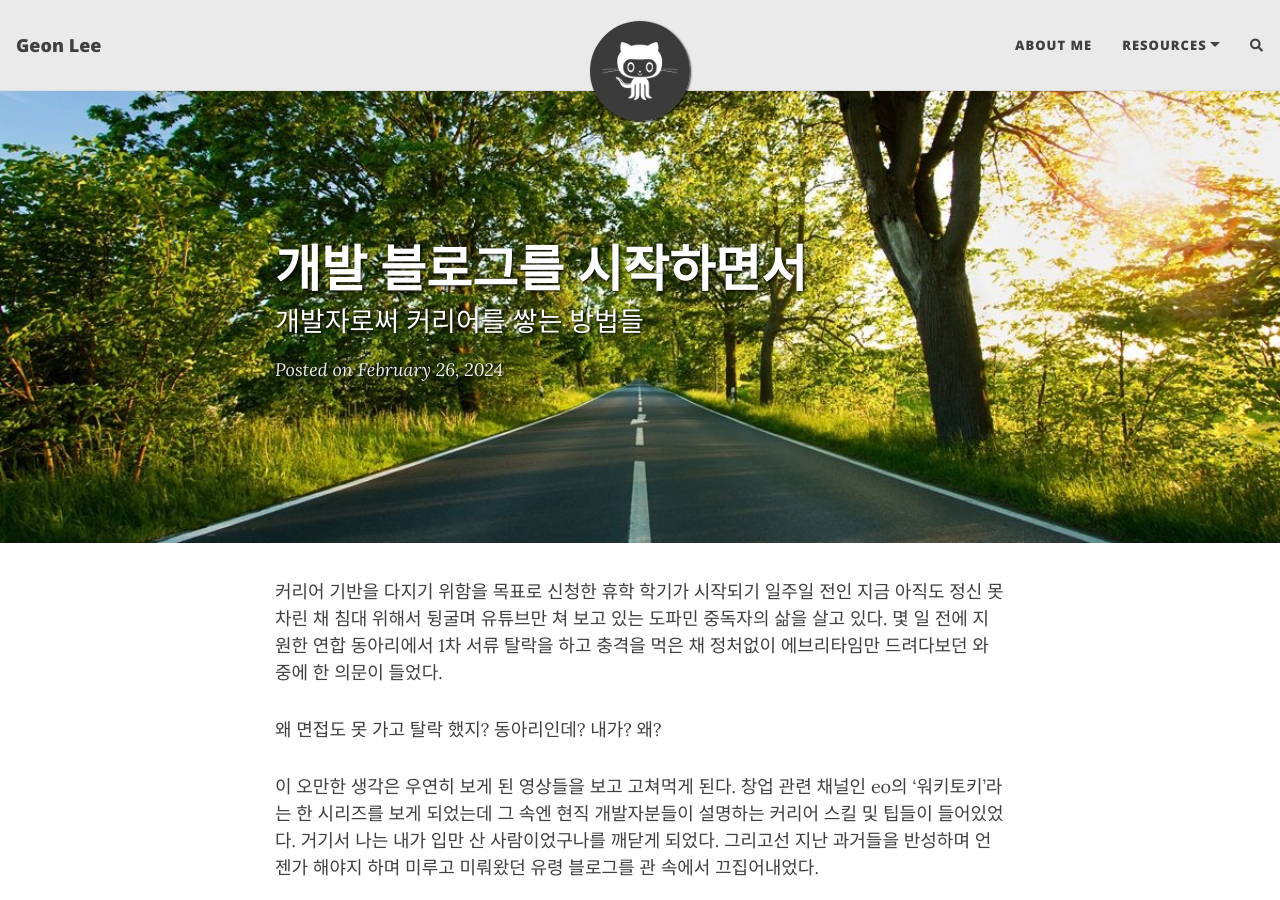
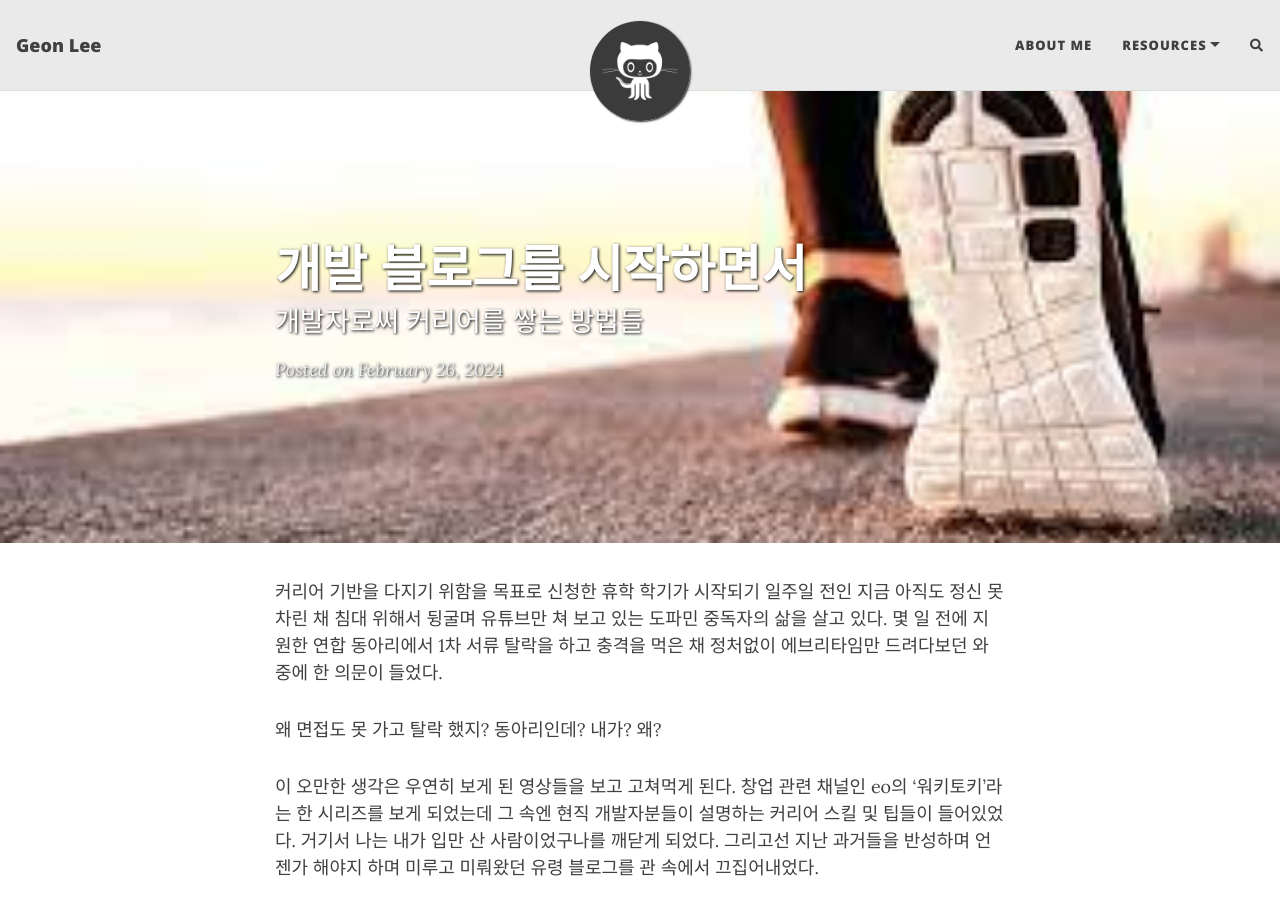
Before and after one commit to geon-2/geon-2.github.io, a Jekyll site: the page built from _posts/2024-02-26-start-career.md, in a window 1280 px wide and 900 px high. Built offline with Jekyll 4.4.1, drawn with Linux system fonts in a browser that asks for light colours; nearby versions of some CDN libraries; comment, search, counter and statistics services are not loaded.

Commit message:
update post

```diff
--- a/_posts/2024-02-26-start-career.md
+++ b/_posts/2024-02-26-start-career.md
@@ -2,9 +2,9 @@
 layout: post
 title: 개발 블로그를 시작하면서
 subtitle: 개발자로써 커리어를 쌓는 방법들
-cover-img: /assets/img/path.jpg
-thumbnail-img: /assets/img/thumb.png
-share-img: /assets/img/path.jpg
+cover-img: /assets/img/cover/running.jpeg
+thumbnail-img: /assets/img/thumb/sprout.png
+share-img: /assets/img/cover/running.jpeg
 tags: [development, career]
 ---
 
```
Also changed, not shown: assets/img/cover/path.jpg (renamed from assets/img/path.jpg), assets/img/cover/running.jpeg (added), assets/img/thumb/sprout.png (renamed from assets/img/thumb.png).
